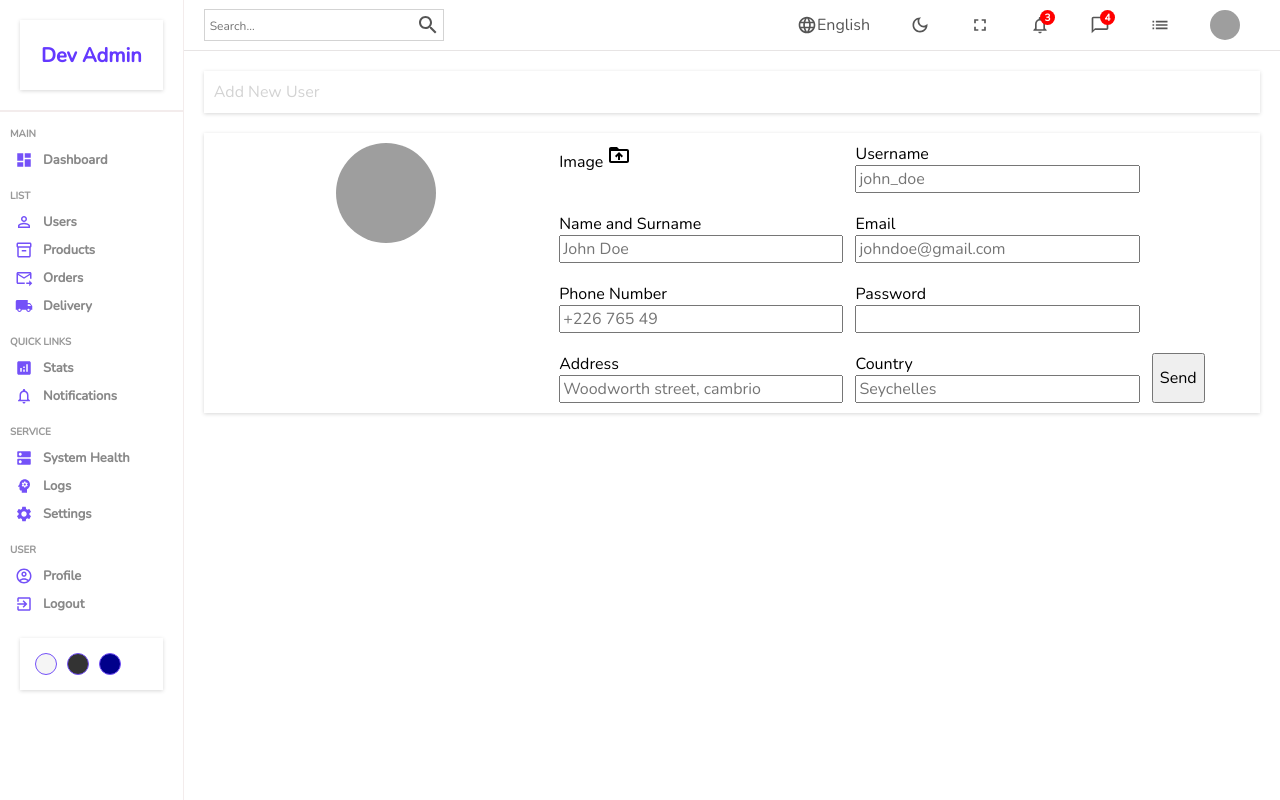
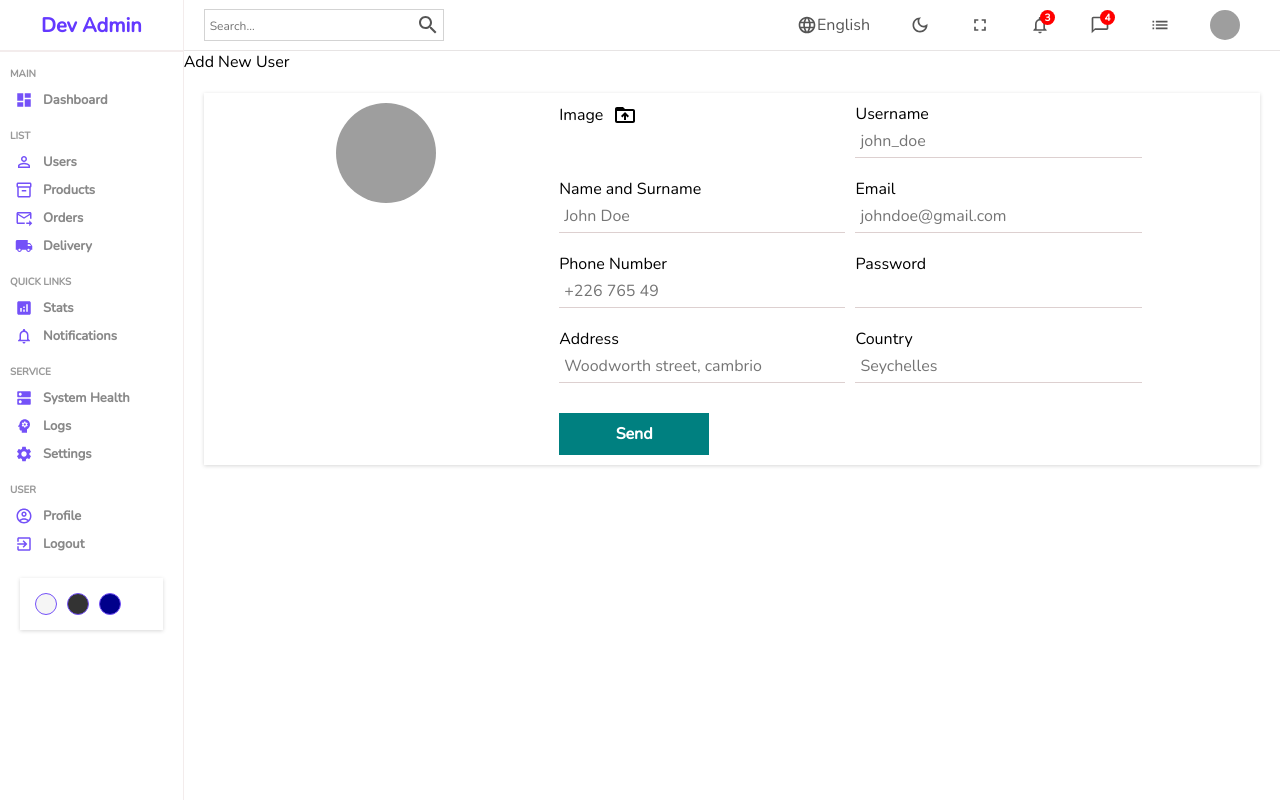
Before and after one commit to Solamatics/dev-admin-dashboard, a React (Create React App) app: page /users/new in a window 1280 px wide. Built offline with nearby package versions, Linux system fonts and the light colour scheme; grey boxes are pictures that could not be loaded.

Commit message:
create new user page

```diff
--- a/src/App.js
+++ b/src/App.js
@@ -23,6 +23,21 @@ function App() {
               <Route path=":productId" element={<Single />} />
               <Route path="new" element={<New />} />
             </Route>
+            <Route
+              path="*"
+              element={
+                <p
+                  style={{
+                    display: "flex",
+                    alignItems: "center",
+                    justifyContent: "center",
+                    fontWeight: "bold",
+                  }}
+                >
+                  Page does not exist
+                </p>
+              }
+            ></Route>
           </Route>
         </Routes>
       </Router>
--- a/src/pages/new/new.scss
+++ b/src/pages/new/new.scss
@@ -7,10 +7,13 @@
 
   .top,
   .bottom {
+    display: flex;
+  }
+
+  .bottom {
     padding: 10px;
     margin: 20px;
     box-shadow: rgba(0, 0, 0, 0.16) 0px 1px 4px;
-    display: flex;
 
     h1 {
       color: lightgray;
@@ -41,9 +44,34 @@
         .formInput {
           width: 40%;
 
+          label {
+            display: flex;
+            align-items: center;
+            gap: 10px;
+
+            .icon {
+              cursor: pointer;
+            }
+          }
+
           input {
             width: 100%;
+            padding: 5px;
+            border: none;
+            outline: none;
+            border-bottom: 1px solid rgb(221, 208, 208);
           }
+        }
+
+        button {
+          width: 150px;
+          padding: 10px;
+          border: none;
+          background-color: teal;
+          color: white;
+          font-weight: bold;
+          cursor: pointer;
+          margin-top: 10px;
         }
       }
     }
```
